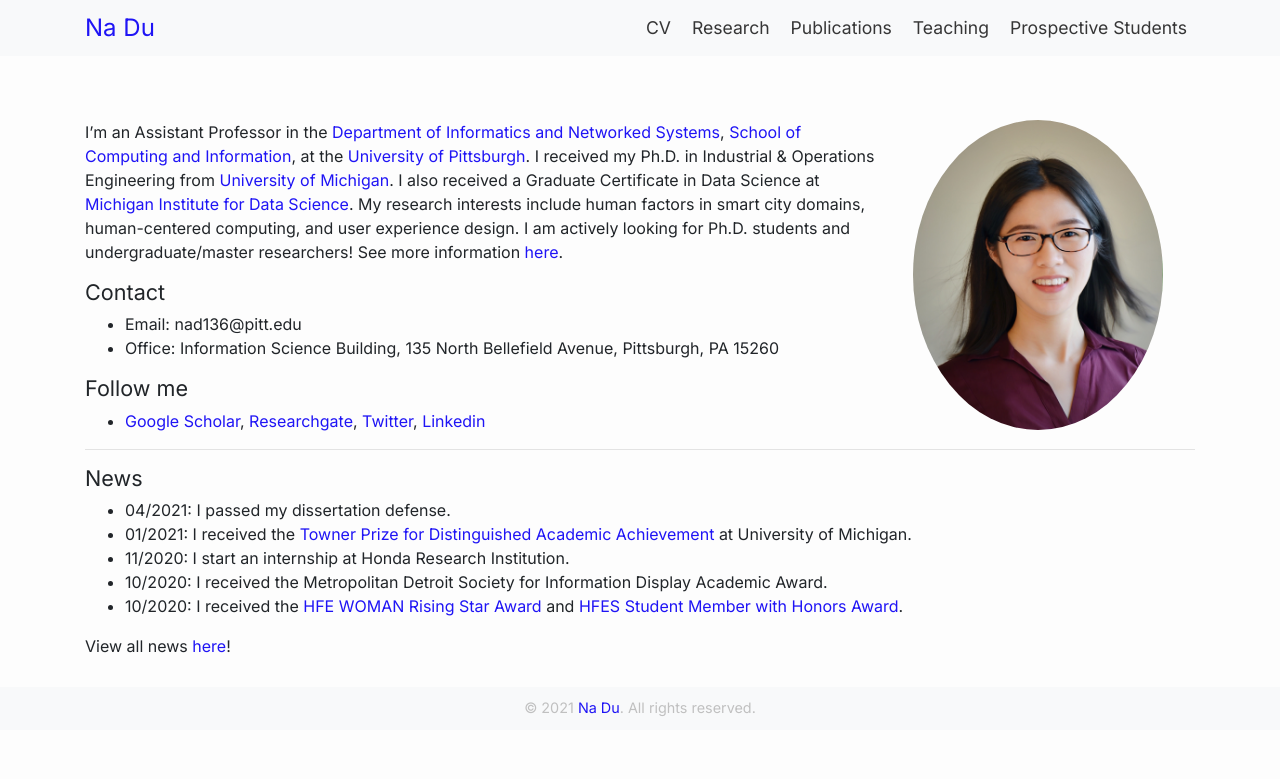
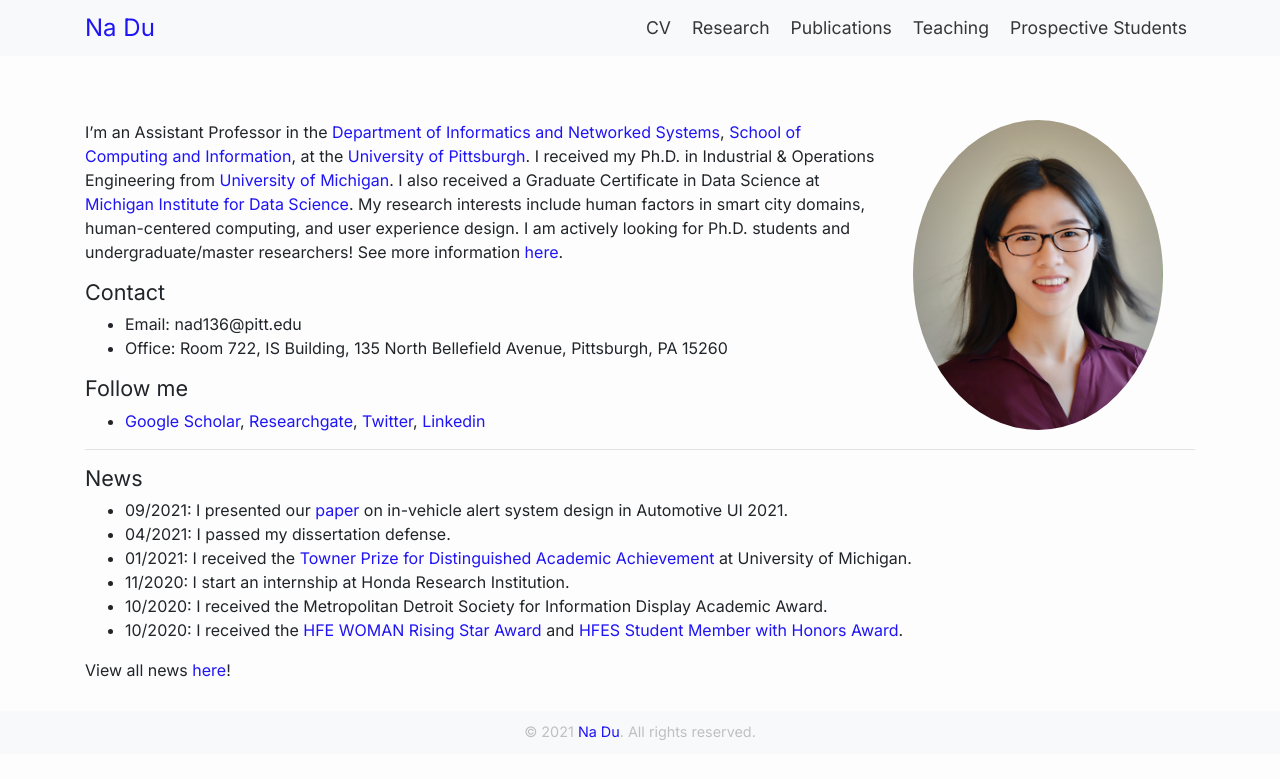
Before and after one commit to nadu-pitt/nadu-pitt.github.io, a Jekyll site: the page built from index.md, in a window 1280 px wide. Shown: the top 779 px of the page. Built offline with Jekyll 4.4.1, drawn with Linux system fonts in a browser that asks for light colours.

Commit message:
changenes

```diff
--- a/index.md
+++ b/index.md
@@ -20,7 +20,7 @@ I’m an Assistant Professor in the [Department of Informatics and Networked Sys
 
 ## Contact
 - Email: nad136@pitt.edu
-- Office: Information Science Building, 135 North Bellefield Avenue, Pittsburgh, PA 15260
+- Office: Room 722, IS Building, 135 North Bellefield Avenue, Pittsburgh, PA 15260
 
 
 
@@ -31,6 +31,7 @@ I’m an Assistant Professor in the [Department of Informatics and Networked Sys
 ---
 
 ## News
+- 09/2021: I presented our [paper](https://doi.org/10.1145/3409118.3475155) on in-vehicle alert system design in Automotive UI 2021.
 - 04/2021: I passed my dissertation defense.
 - 01/2021: I received the [Towner Prize for Distinguished Academic Achievement](https://studentaffairs.engin.umich.edu/graduate-student-achievements/) at University of Michigan.
 - 11/2020: I start an internship at Honda Research Institution.
```
Also changed, not shown: all_news.md (+2 -0 lines), pub.md (+2 -0 lines).
